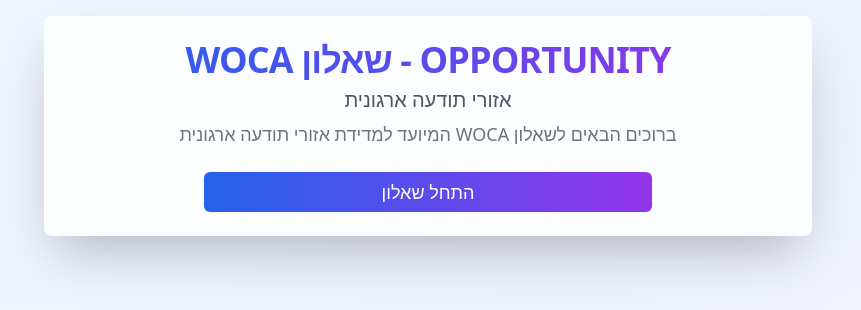
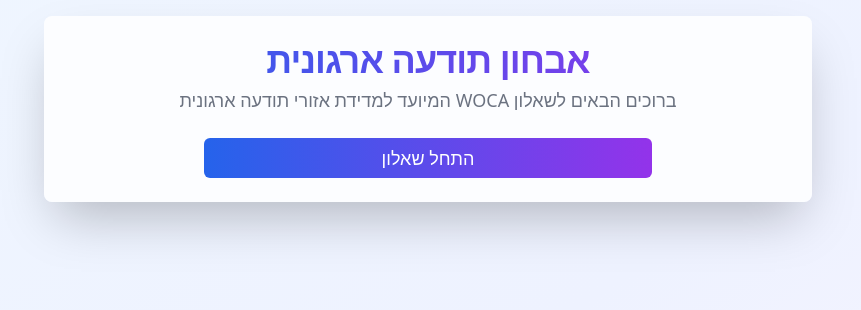
Before and after one commit to gilhar100/woca-form, a React (Vite) app: page / in a window 1280 px wide. Shown: the top 310 px of the page, without its empty margins (212-1073 px from the left). Built offline with nearby package versions, Linux system fonts and the light colour scheme.

Commit message:
Visual edit in Lovable
Edited UI in Lovable

```diff
--- a/src/pages/Index.tsx
+++ b/src/pages/Index.tsx
@@ -1,44 +1,30 @@
-
 import React from 'react';
 import { useNavigate } from 'react-router-dom';
 import { Card, CardContent, CardHeader, CardTitle } from "@/components/ui/card";
 import { Button } from "@/components/ui/button";
-
 const Index = () => {
   const navigate = useNavigate();
-
   const handleStart = () => {
     navigate('/personal-details');
   };
-
-  return (
-    <div className="min-h-screen bg-gradient-to-br from-blue-50 via-indigo-50 to-purple-50 p-4" dir="rtl">
+  return <div className="min-h-screen bg-gradient-to-br from-blue-50 via-indigo-50 to-purple-50 p-4" dir="rtl">
       <div className="max-w-3xl mx-auto">
         <Card className="shadow-2xl border-0 bg-white/80 backdrop-blur-sm">
           <CardHeader className="text-center">
-            <CardTitle className="text-4xl font-bold bg-gradient-to-r from-blue-600 to-purple-600 bg-clip-text text-transparent">
-              OPPORTUNITY - שאלון WOCA
-            </CardTitle>
-            <p className="text-xl text-gray-600 mt-2">
-              אזורי תודעה ארגונית
-            </p>
+            <CardTitle className="text-4xl font-bold bg-gradient-to-r from-blue-600 to-purple-600 bg-clip-text text-transparent">אבחון תודעה ארגונית</CardTitle>
+
             <p className="text-lg text-gray-500 mt-4">
               ברוכים הבאים לשאלון WOCA המיועד למדידת אזורי תודעה ארגונית
             </p>
           </CardHeader>
 
           <CardContent className="text-center">
-            <Button
-              onClick={handleStart}
-              className="w-full max-w-md bg-gradient-to-r from-blue-600 to-purple-600 hover:from-blue-700 hover:to-purple-700 text-white text-lg py-3"
-            >
+            <Button onClick={handleStart} className="w-full max-w-md bg-gradient-to-r from-blue-600 to-purple-600 hover:from-blue-700 hover:to-purple-700 text-white text-lg py-3">
               התחל שאלון
             </Button>
           </CardContent>
         </Card>
       </div>
-    </div>
-  );
+    </div>;
 };
-
 export default Index;
```
